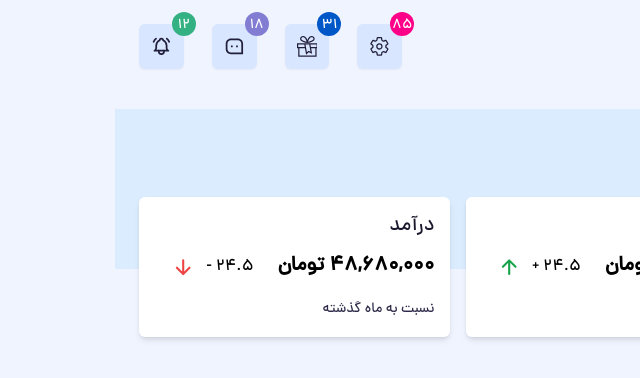
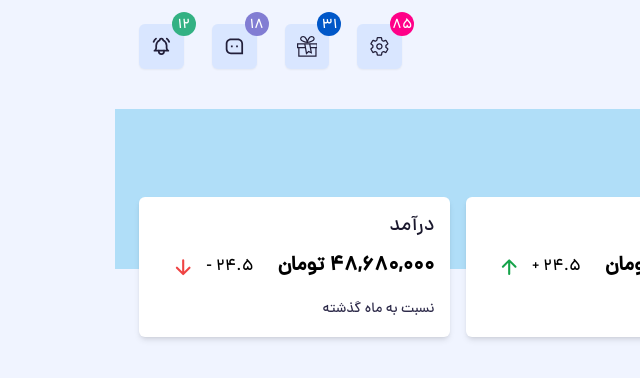
Before and after one commit to soufi-learn/dashboard-admin, a React (Vite) app: page / in a window 1280 px wide. Shown: the top 378 px of the page, without its empty margins (640-1280 px from the left). Built offline with nearby package versions, Linux system fonts and the light colour scheme.

Commit message:
change behind box backgroundColor

```diff
--- /dev/null
+++ b/src/components/features/Featureitem.jsx
@@ -0,0 +1,40 @@
+import { getProfitSign } from "../../helper/helper";
+import { IoArrowUpOutline, IoArrowDownOutline } from "react-icons/io5";
+
+const FeatureItem = ({ feature }) => {
+  return (
+    <section className="rounded-md bg-white dark:bg-primary-light p-4 shadow-md transition-all flex-1">
+      <span className="mb-3 block text-dark-darker transition-all dark:text-white text-xl">
+        {feature.title}
+      </span>
+
+      <div className="flex mb-4 items-center">
+        <span className="dark:text-light-main transition-all text-xl font-bold me-6">
+          {feature.price} تومان
+        </span>
+
+        <span className=" dark:text-light-main transition-all me-3">
+          {feature.profit}
+        </span>
+
+        {getProfitSign(feature.profit) === "-" ? (
+          <IoArrowDownOutline
+            className="transition-all text-red-500 dark:text-red-400"
+            size="1.4rem"
+          />
+        ) : (
+          <IoArrowUpOutline
+            className="transition-all text-green-600 dark:text-green-500"
+            size="1.4rem"
+          />
+        )}
+      </div>
+
+      <span className="text-sm text-dark-lighter dark:text-light-lighter transition-all">
+        نسبت به ماه گذشته
+      </span>
+    </section>
+  );
+};
+
+export default FeatureItem;
--- a/src/components/features/Features.jsx
+++ b/src/components/features/Features.jsx
@@ -1,6 +1,5 @@
 import { useState } from "react";
-import { IoArrowUpOutline, IoArrowDownOutline } from "react-icons/io5";
-import { getProfitSign } from "../../helper/helper";
+import FeatureItem from "./Featureitem";
 
 const Features = () => {
   const [featuresList, setFeaturesList] = useState([
@@ -11,40 +10,7 @@ const Features = () => {
   return (
     <div className="flex gap-4">
       {featuresList.map((feature) => (
-        <section
-          key={feature.id}
-          className="rounded-md bg-white dark:bg-primary-light p-4 shadow-md transition-all flex-1"
-        >
-          <span className="mb-3 block text-dark-darker transition-all dark:text-white text-xl">
-            {feature.title}
-          </span>
-
-          <div className="flex mb-4 items-center">
-            <span className="dark:text-light-main transition-all text-xl font-bold me-6">
-              {feature.price} تومان
-            </span>
-
-            <span className=" dark:text-light-main transition-all me-3">
-              {feature.profit}
-            </span>
-
-            {getProfitSign(feature.profit) === "-" ? (
-              <IoArrowDownOutline
-                className="transition-all text-red-500 dark:text-red-400"
-                size="1.4rem"
-              />
-            ) : (
-              <IoArrowUpOutline
-                className="transition-all text-green-600 dark:text-green-500"
-                size="1.4rem"
-              />
-            )}
-          </div>
-
-          <span className="text-sm text-dark-lighter dark:text-light-lighter transition-all">
-            نسبت به ماه گذشته
-          </span>
-        </section>
+        <FeatureItem key={feature.id} feature={feature} />
       ))}
     </div>
   );
--- a/src/pages/home/Home.jsx
+++ b/src/pages/home/Home.jsx
@@ -3,7 +3,7 @@ import Features from "../../components/features/Features";
 const Home = () => {
   return (
     <div className="mt-10">
-      <div className="bg-secondary-main/10 dark:bg-secondary-dark/45 transition-all absolute right-[10%] -z-10 w-[90%] h-40"></div>
+      <div className="bg-secondary-main/30 dark:bg-primary-dark transition-all absolute right-[10%] -z-10 w-[90%] h-40"></div>
       <h2 className="mb-6 text-dark-main dark:text-white transition-all pt-7">
         داشبورد
       </h2>
```
